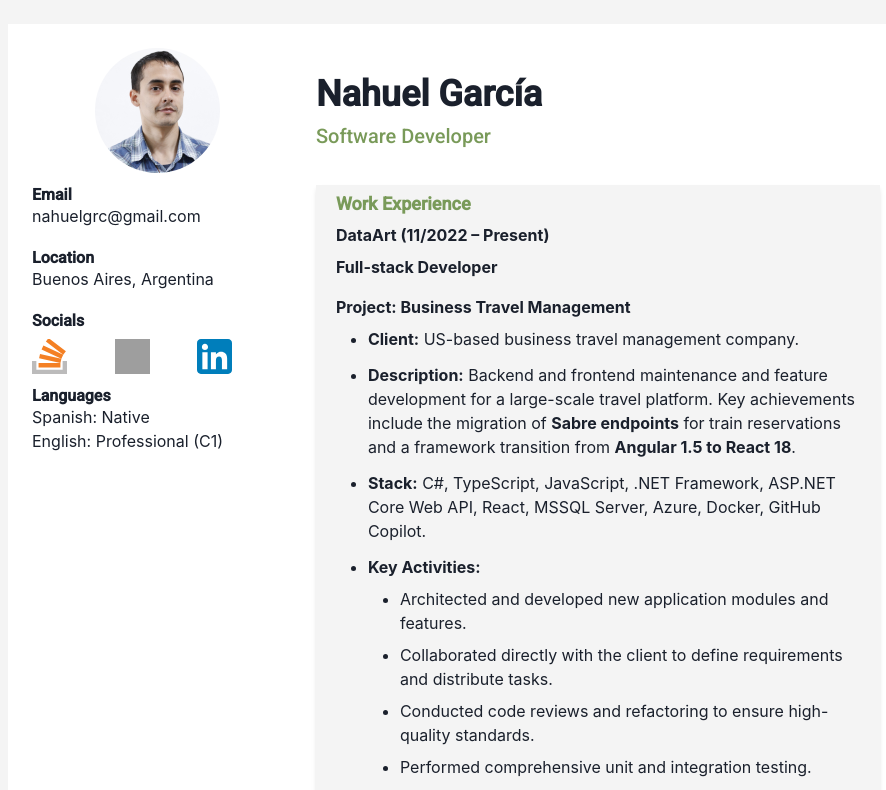
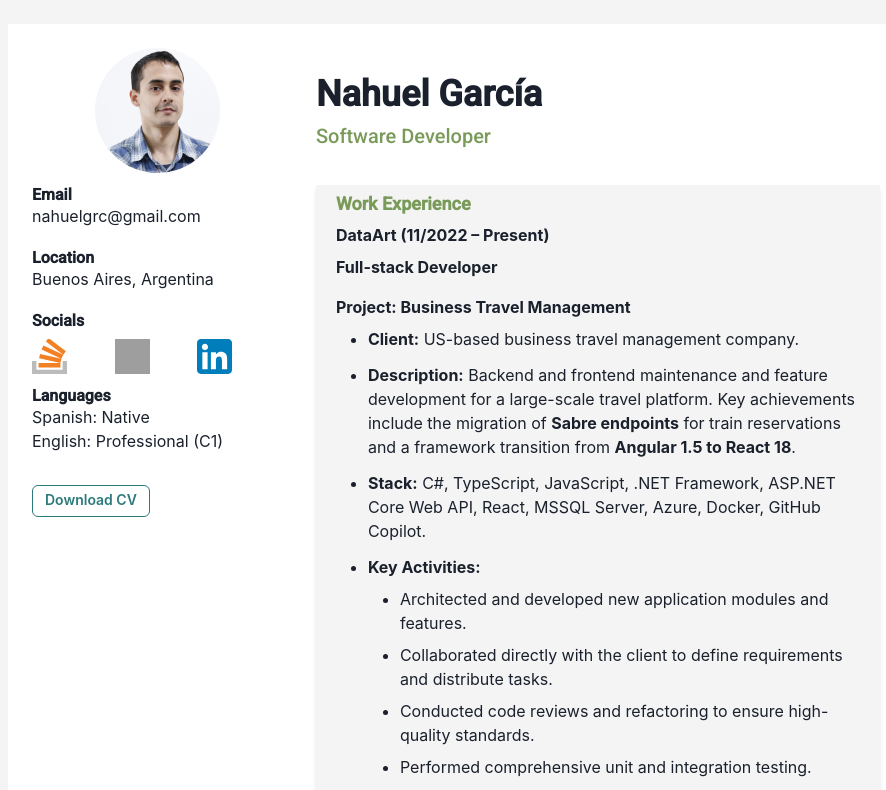
Before and after one commit to Nahuelgrc/web-cv, a React (Vite) app: page / in a window 1280 px wide. Shown: the top 790 px of the page, without its empty margins (184-1070 px from the left). Built offline with nearby package versions, Linux system fonts and the light colour scheme; grey boxes are pictures that could not be loaded.

Commit message:
Upload CV and add button to download it

```diff
--- a/src/sections/PersonalInformation.tsx
+++ b/src/sections/PersonalInformation.tsx
@@ -1,4 +1,4 @@
-import { Box, Heading, Stack, Text } from "@chakra-ui/react";
+import { Box, Heading, Stack, Text, Button } from "@chakra-ui/react";
 import {
   JobExperience,
   Languages,
@@ -38,6 +38,17 @@ export const PersonalInformation = ({
         </Box>
         <Social socialList={socialList} />
         <Languages languageList={languageList} />
+        <Box pt={6}>
+          <a href="/NahuelGarciaCV.pdf" download="Nahuel_Garcia_CV.pdf">
+            <Button
+              colorScheme="teal"
+              size="sm"
+              variant="outline"
+            >
+              Download CV
+            </Button>
+          </a>
+        </Box>
       </Stack>
       <Box
         w={{ base: "full", md: rightWidthSize }}
```
Also changed, not shown: 1 other file (tests, documents, lock files or other folders).
